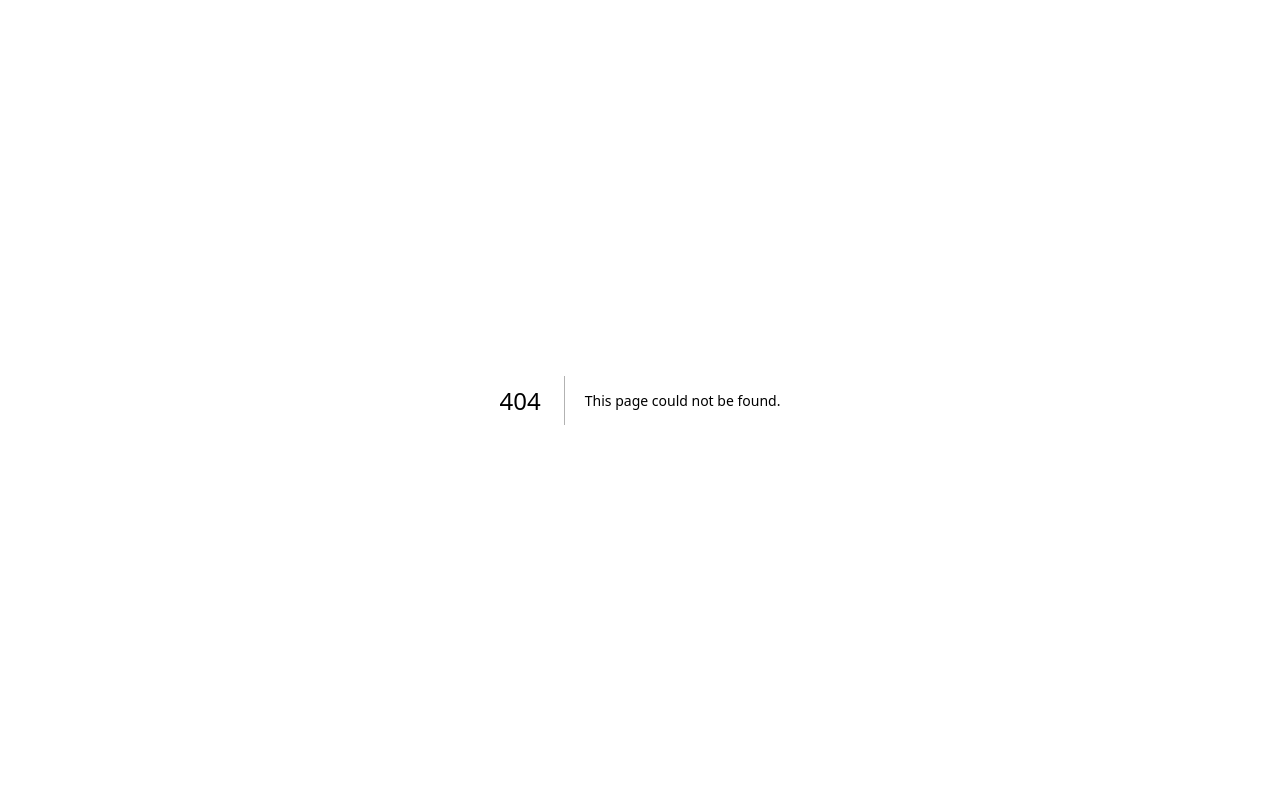
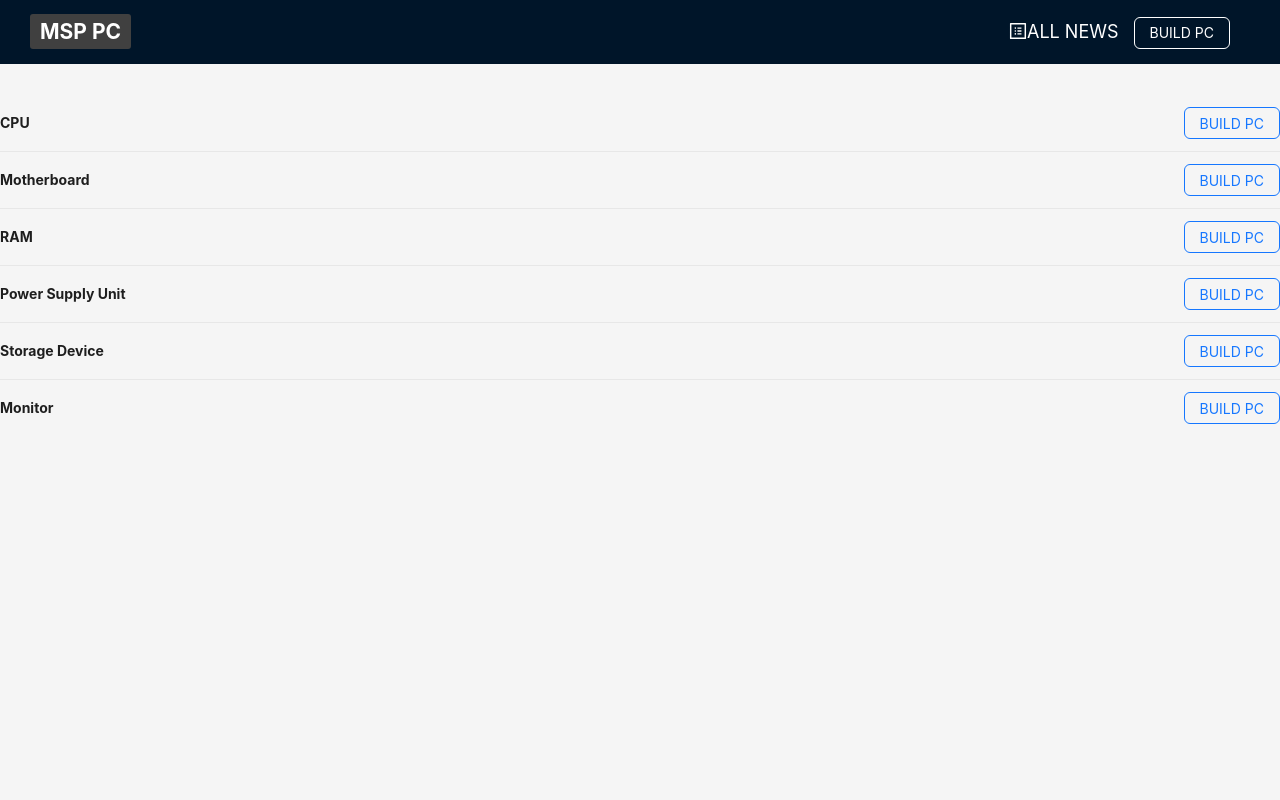
Before and after one commit to mohammad-shariar-parvez/next-pc-builder, a Next.js app in the folder next-pc-builder-client/: page /build-pc in a window 1280 px wide. Before the commit this address had no page. Shown: the top 800 px of the page. Built offline with nearby package versions, Linux system fonts and the light colour scheme.

Commit message:
Build PC page

```diff
--- a/next-pc-builder-client/src/components/Layouts/RootLayout.js
+++ b/next-pc-builder-client/src/components/Layouts/RootLayout.js
@@ -7,7 +7,7 @@ import {
 	GoogleSquareFilled,
 	TwitterSquareFilled,
 } from "@ant-design/icons";
-import { Layout, Menu } from "antd";
+import { Button, Layout, Menu } from "antd";
 const { Header, Content, Footer } = Layout;
 import styles from "@/styles/Home.module.css";
 import Link from "next/link";
@@ -53,19 +53,16 @@ const RootLayout = ({ children }) => {
 						</items>
 					</Link>
 
-					<Link href="/about">
-						<items
-							style={{
-								marginLeft: "15px",
-							}}
-						>
-							<UserOutlined />
-							About Us
-						</items>
+					<Link href="/build-pc">
+						<Button style={{
+							marginLeft: "15px",
+						}} ghost>BUILD PC</Button>
+
 					</Link>
 
 				</Menu>
 			</Header>
+			<div style={{ paddingBottom: "50px" }}></div>
 
 			<Content
 				style={{
--- /dev/null
+++ b/next-pc-builder-client/src/pages/build-pc.js
@@ -0,0 +1,69 @@
+import RootLayout from '@/components/Layouts/RootLayout';
+import React from 'react';
+import { Avatar, Button, List } from 'antd';
+import Link from 'next/link';
+import Image from 'next/image';
+
+const data = [
+	{
+		title: 'CPU',
+		query: '/categories/CPU'
+	},
+	{
+		title: 'Motherboard',
+		query: '/categories/Motherboard'
+	},
+	{
+		title: 'RAM',
+		query: '/categories/RAM'
+	},
+	{
+		title: 'Power Supply Unit',
+		query: '/categories/Power Supply Unit'
+	},
+	{
+		title: 'Storage Device',
+		query: '/categories/Storage Device'
+	},
+	{
+		title: 'Monitor',
+		query: '/categories/Monitor'
+	},
+
+];
+const BuildPc = () => {
+	return (
+		<section>
+			<List
+				itemLayout="horizontal"
+				dataSource={data}
+				renderItem={(item, index) => (
+					<List.Item >
+						{/* <List.Item.Meta
+							avatar={<Avatar src={`https://xsgames.co/randomusers/avatar.php?g=pixel&key=${index}`} />}
+							title={<a href="https://ant.design">{item.title}</a>}
+						// description="Ant Design, a design language for background applications, is refined by Ant UED Team"
+						/> */}
+						<div style={{ display: "flex" }} >
+							<h4 >{item.title}</h4>
+						</div>
+
+
+						<Link href={item.query}>
+							<Button type="primary" style={{
+								marginLeft: "15px",
+							}} ghost>BUILD PC</Button>
+
+						</Link>
+					</List.Item>
+
+				)}
+			/>
+		</section>
+	);
+};
+
+BuildPc.getLayout = function getLayout(page) {
+	return <RootLayout>{page}</RootLayout>;
+};
+export default BuildPc;
--- a/next-pc-builder-client/src/pages/index.js
+++ b/next-pc-builder-client/src/pages/index.js
@@ -4,6 +4,7 @@ import { Inter } from 'next/font/google';
 import RootLayout from '@/components/Layouts/RootLayout';
 import Banner from '@/components/UI/Banner';
 import AllProducts from '@/components/UI/AllProducts';
+import Featured from '@/components/UI/Featured';
 
 
 const HomePage = ({ allProducts }) => {
@@ -20,8 +21,8 @@ const HomePage = ({ allProducts }) => {
         <Banner />
         <div style={{ padding: "20px" }}>
           <AllProducts allProducts={allProducts} />
-
         </div>
+        <Featured />
       </main>
     </>
   );
@@ -38,7 +39,7 @@ export const getStaticProps = async () => {
   // const res = await fetch("http://localhost:3000/api/news");
   const res = await fetch("http://localhost:5001/api/v1/products/");
   const data = await res.json();
-  console.log("DATAAA", data);
+  // console.log("DATAAA", data);
   return {
     props: {
       allProducts: data.data,
--- a/next-pc-builder-client/src/pages/products/[productId].js
+++ b/next-pc-builder-client/src/pages/products/[productId].js
@@ -168,7 +168,7 @@ export const getStaticPaths = async () => {
 	const paths = products?.data?.map((product) => ({
 		params: { productId: product.id.toString() },
 	}));
-	console.log("PPAATTHH IS ----", paths);
+	// console.log("PPAATTHH IS ----", paths);
 
 	return { paths, fallback: false };
 
@@ -177,10 +177,11 @@ export const getStaticPaths = async () => {
 
 export const getStaticProps = async (context) => {
 	const { params } = context;
+	console.log("cONFURION---------", params);
 
 	const res = await fetch(`http://localhost:5001/api/v1/products/${params.productId}`);
 	const data = await res?.json();
-	console.log("REAL ", data);
+	// console.log("REAL ", data);
 	return {
 		props: {
 			product: data.data,
--- a/next-pc-builder-client/src/styles/globals.css
+++ b/next-pc-builder-client/src/styles/globals.css
@@ -4,3 +4,17 @@
   padding: 0;
   margin: 0;
 }
+
+
+.featureCard{
+  width: 100% ;
+  height: 100% ;
+  position: absolute ;
+  left: 0px ;
+  bottom: 0px ;
+  display: flex ;
+  align-items:center ;
+  justify-content: center ;
+
+  text-align: center ;
+}
```
Also changed, not shown: next-pc-builder-client/src/components/UI/Featured.js (added, +59 -0 lines), next-pc-builder-client/src/pages/categories/[categoryId].js (added, +50 -0 lines), next-pc-builder-client/src/styles/Home.module.css (line endings or trailing spaces).
